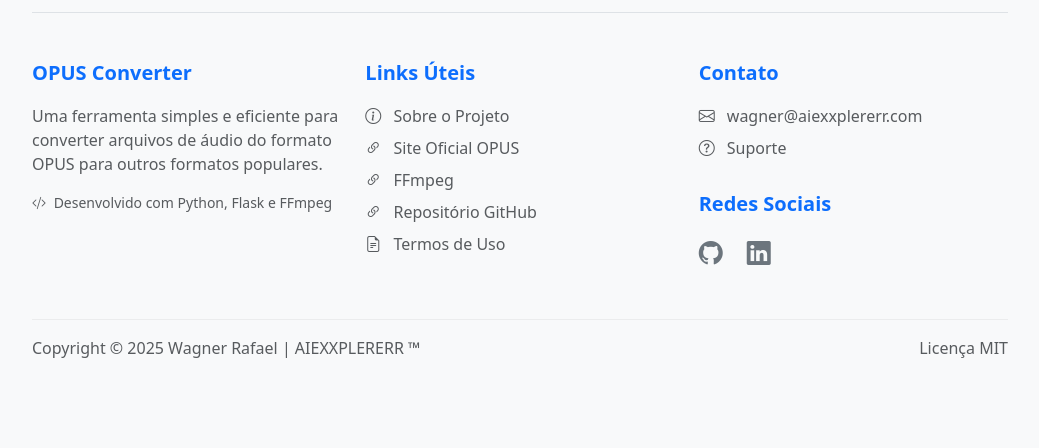
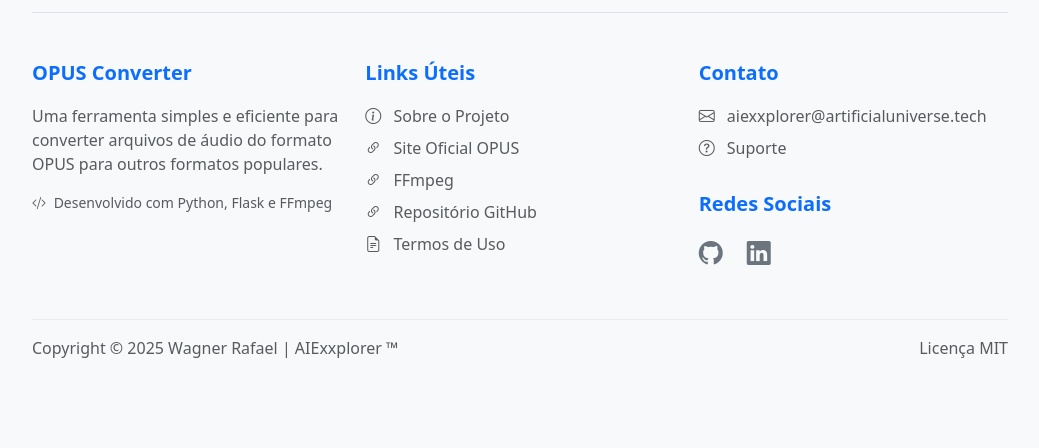
Before and after one commit to AIExxplorer/OPUS_Converter, a Flask app: page / in a window 1280 px wide. Shown: the part 1153-1601 px from the top of the page, without its empty margins (120-1159 px from the left). Run offline with Flask 3, Linux system fonts and the light colour scheme.

Commit message:
fix: footer information

```diff
--- a/templates/components/footer.html
+++ b/templates/components/footer.html
@@ -33,8 +33,8 @@
         <div class="col-6 col-md-4 mb-4">
             <h5 class="text-primary">Contato</h5>
             <ul class="nav flex-column">
-                <li class="nav-item mb-2"><a href="mailto:wagner@aiexxplererr.com" class="nav-link p-0 text-muted">
-                    <i class="bi bi-envelope"></i> wagner@aiexxplererr.com
+                <li class="nav-item mb-2"><a href="mailto:aiexxplorer@artificialuniverse.tech" class="nav-link p-0 text-muted">
+                    <i class="bi bi-envelope"></i> aiexxplorer@artificialuniverse.tech
                 </a></li>
                 <li class="nav-item mb-2"><a href="https://github.com/AIEXXPLERERR/opus-converter/issues" target="_blank" class="nav-link p-0 text-muted">
                     <i class="bi bi-question-circle"></i> Suporte
@@ -55,7 +55,7 @@
 
     <div class="d-flex justify-content-between align-items-center mt-4 pt-3 border-top">
         <p class="text-muted">
-            Copyright &copy; 2025 Wagner Rafael | AIEXXPLERERR &trade;
+            Copyright &copy; 2025 Wagner Rafael | AIExxplorer &trade;
         </p>
         <p class="text-muted">
             <a href="{{ url_for('static', filename='LICENSE') }}" target="_blank" class="text-decoration-none text-muted">Licença MIT</a>
```
